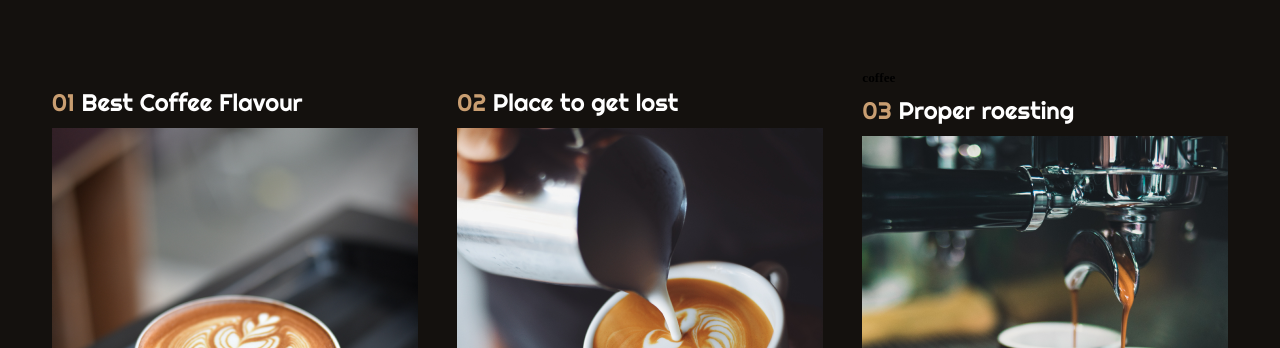
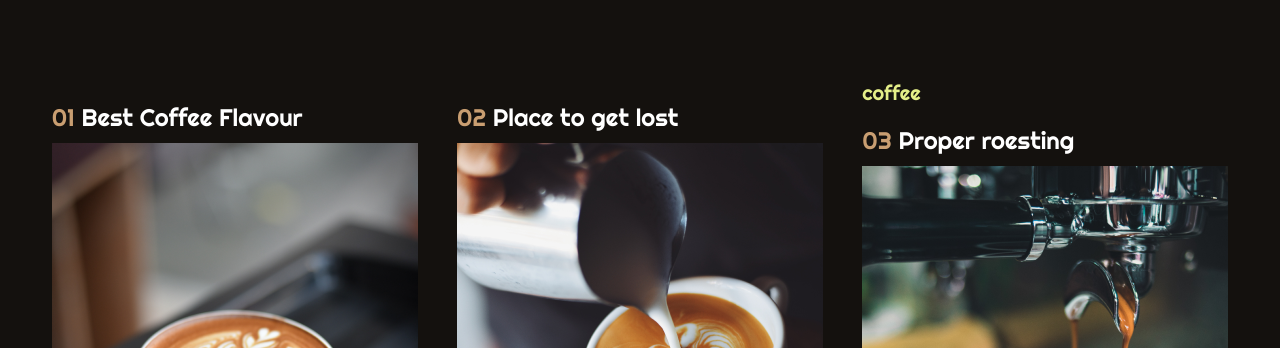
Before and after one commit to turmatova/coffee, a plain HTML site: page index.html in a window 1280 px wide. Shown: the part 752-1100 px from the top of the page. Drawn offline with nearby package versions, Linux system fonts and the light colour scheme; a web font is replaced by a local one.

Commit message:
kaitaloo

```diff
--- a/style.css
+++ b/style.css
@@ -115,6 +115,14 @@ body {
     justify-content: space-around;
 }
 .block-card {
+  h5{
+    color: rgb(228, 238, 136);
+    font-family: Righteous;
+    font-size: 20px;
+    font-weight: 400;
+    line-height: 29.8px;
+    padding: 8px 0;
+  }
   h4 {
     color: white;
     font-family: Righteous;
```
